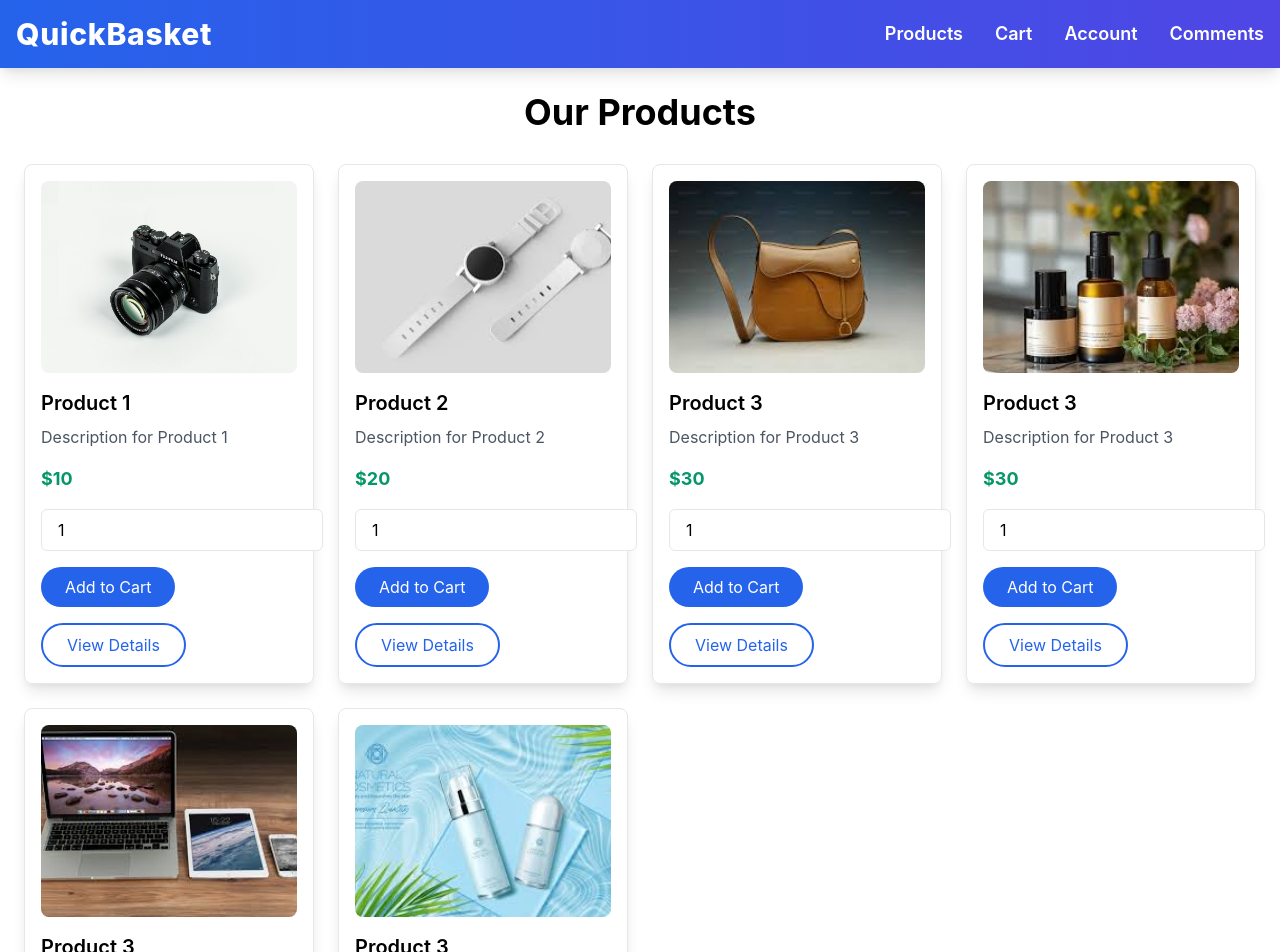
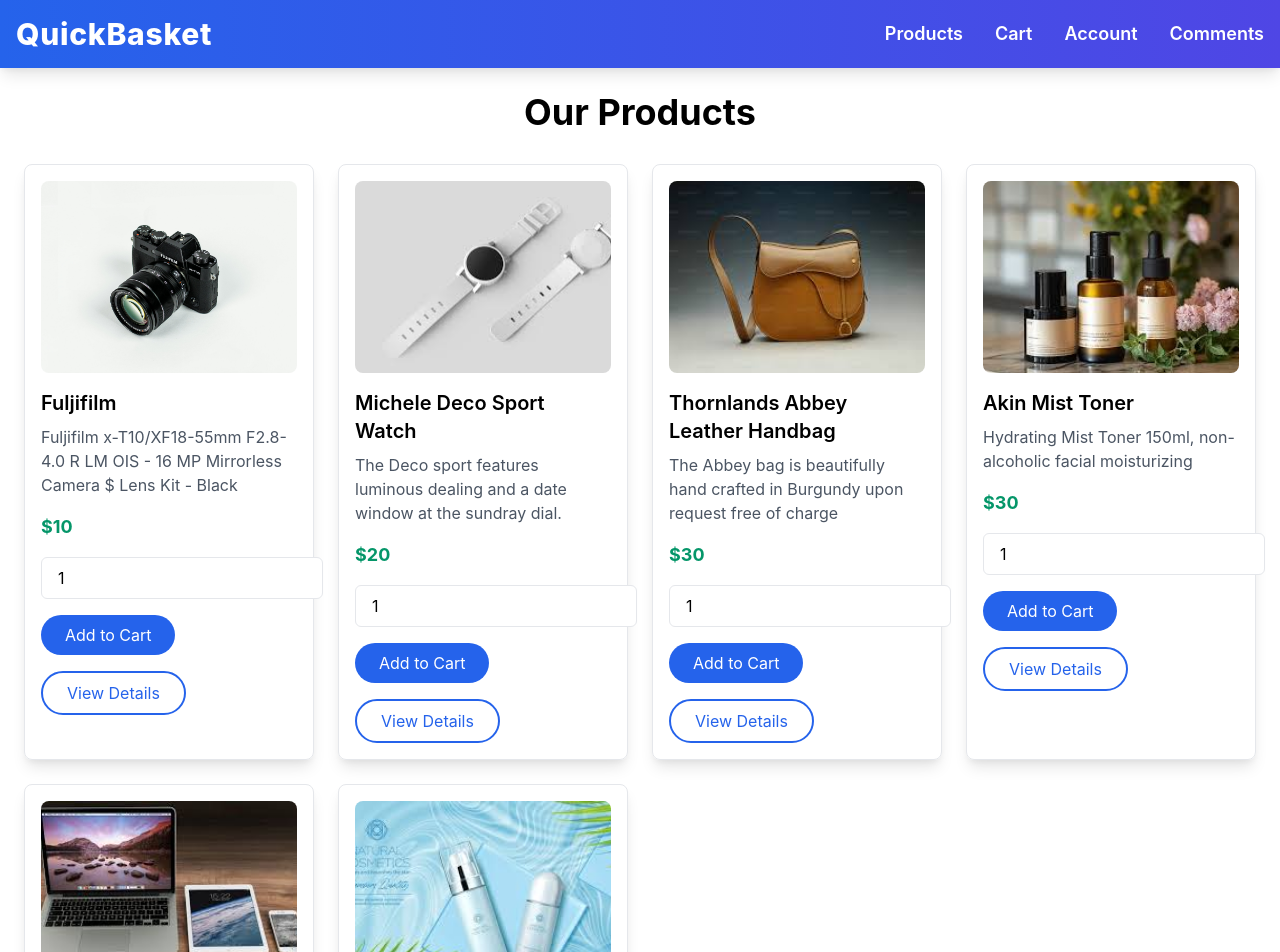
Before and after one commit to jyothika123/shoppingsite, a React (Create React App) app: page / in a window 1280 px wide. Shown: the top 952 px of the page. Built offline with nearby package versions, Linux system fonts and the light colour scheme.

Commit message:
description added

```diff
--- a/src/data.js
+++ b/src/data.js
@@ -8,43 +8,43 @@
 export const products = [
     {
       id: 1,
-      name: "Product 1",
-      description: "Description for Product 1",
+      name: "Fuljifilm",
+      description: "Fuljifilm x-T10/XF18-55mm F2.8-4.0 R LM OIS - 16 MP   Mirrorless Camera $ Lens Kit - Black",
       price: 10.0,
       image: picture1,
     },
     {
       id: 2,
-      name: "Product 2",
-      description: "Description for Product 2",
+      name: "Michele Deco Sport Watch",
+      description: "The Deco sport features luminous dealing and a date window at the sundray dial.",
       price: 20.0,
       image: picture2,
     },
     {
       id: 3,
-      name: "Product 3",
-      description: "Description for Product 3",
+      name: "Thornlands Abbey Leather Handbag",
+      description: "The Abbey bag is beautifully hand crafted in Burgundy upon request free of charge",
       price: 30.0,
       image: picture3,
     },
     {
       id: 4,
-      name: "Product 3",
-      description: "Description for Product 3",
+      name: "Akin Mist Toner",
+      description: "Hydrating Mist Toner 150ml, non-alcoholic facial moisturizing",
       price: 30.0,
       image: picture4,
     },
     {
       id: 5,
-      name: "Product 3",
-      description: "Description for Product 3",
+      name: "Zeaptac Portable Lap",
+      description: "Zeaptac Portable Lap Laptop Desk with Pillow",
       price: 30.0,
       image: picture5,
     },
     {
       id: 6,
-      name: "Product 3",
-      description: "Description for Product 3",
+      name: "Nano Facial Mister",
+      description: "Nano Facial Mister, Mini Facial Streamer Handy Spray",
       price: 30.0,
       image: picture6,
     },
```
